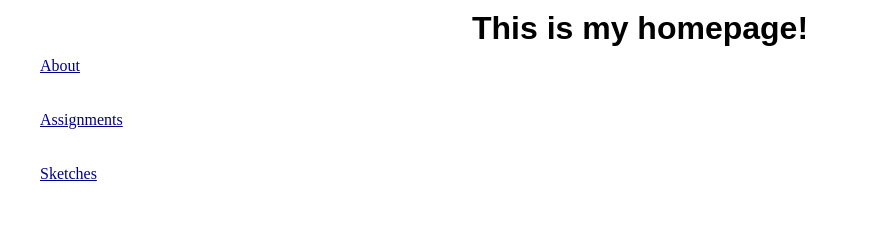
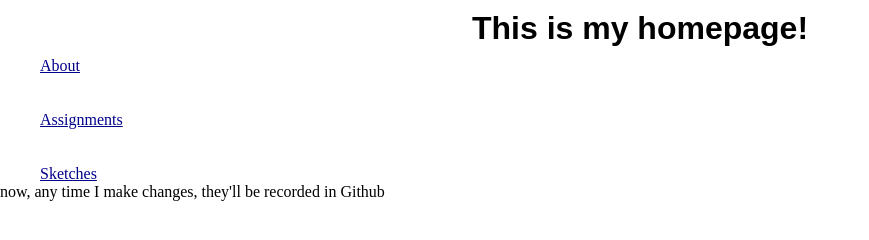
Before and after one commit to jsowell2001/sample-webdev-portfolio, a plain HTML site: page docs/index.html in a window 1280 px wide. Shown: the whole page, without its empty margins (0-869 px from the left). Drawn offline with Linux system fonts and the light colour scheme.

Commit message:
Change index.html

```diff
--- a/docs/index.html
+++ b/docs/index.html
@@ -17,6 +17,7 @@
     <a href="sketches/">Sketches</a>
     <br>
 
+    <p>now, any time I make changes, they'll be recorded in Github</p>
 
 </body>
 </html>
```
